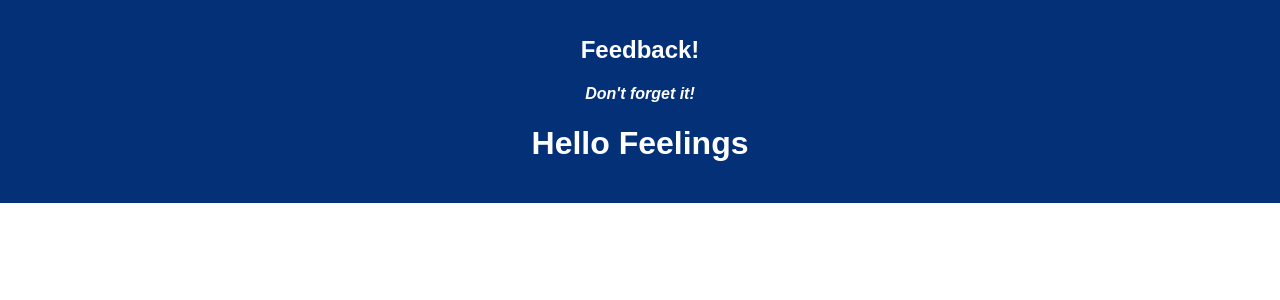
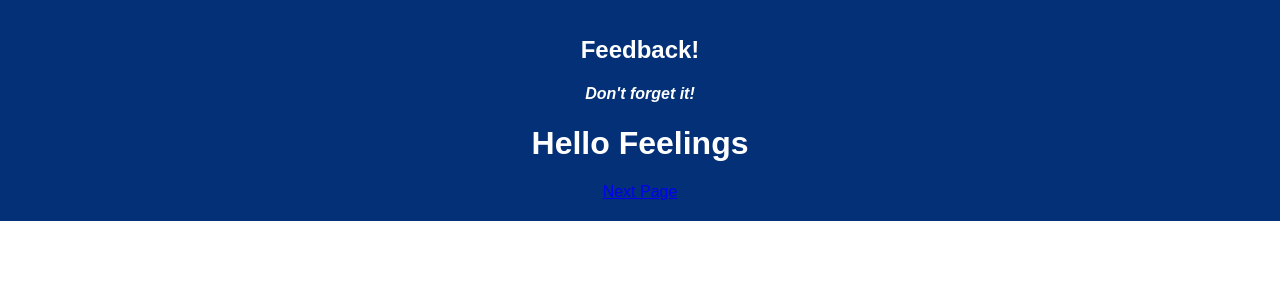
Before and after one commit to gvorvik/weekend-7-project, a React (Create React App) app: page / in a window 1280 px wide. Shown: the top 300 px of the page. Built offline with nearby package versions, Linux system fonts and the light colour scheme.

Commit message:
cycle through the routes in correct way using links

```diff
--- a/src/components/comments/comments.js
+++ b/src/components/comments/comments.js
@@ -2,6 +2,8 @@ import React, { Component } from 'react';
 import axios from 'axios';
 import {connect} from 'react-redux';
 import { BrowserRouter as Router, Route } from 'react-router-dom';
+import { Link } from 'react-router-dom';
+
 
 
 
@@ -10,6 +12,7 @@ class Comments extends Component {
     return (
       <div>
           <h1>Hello Comments</h1>
+          <Link to='/submission'>Next Page</Link>
       </div>
     );
   }
--- a/src/components/content/content.js
+++ b/src/components/content/content.js
@@ -2,6 +2,8 @@ import React, { Component } from 'react';
 import axios from 'axios';
 import {connect} from 'react-redux';
 import { BrowserRouter as Router, Route } from 'react-router-dom';
+import { Link } from 'react-router-dom';
+
 
 
 
@@ -10,6 +12,7 @@ class Content extends Component {
     return (
       <div>
           <h1>Hello Content</h1>
+          <Link to='/support'>Next Page</Link>
       </div>
     );
   }
--- a/src/components/feeling/feeling.js
+++ b/src/components/feeling/feeling.js
@@ -2,6 +2,8 @@ import React, { Component } from 'react';
 import axios from 'axios';
 import {connect} from 'react-redux';
 import { BrowserRouter as Router, Route } from 'react-router-dom';
+import { Link } from 'react-router-dom';
+
 
 
 
@@ -10,6 +12,7 @@ class Feeling extends Component {
     return (
       <div>
           <h1>Hello Feelings</h1>
+          <Link to='/content'>Next Page</Link>
       </div>
     );
   }
--- a/src/components/submission/submission.js
+++ b/src/components/submission/submission.js
@@ -2,6 +2,8 @@ import React, { Component } from 'react';
 import axios from 'axios';
 import {connect} from 'react-redux';
 import { BrowserRouter as Router, Route } from 'react-router-dom';
+import { Link } from 'react-router-dom';
+
 
 
 
@@ -10,6 +12,7 @@ class Submission extends Component {
     return (
       <div>
           <h1>Hello Submission</h1>
+          <Link to='/'>New Feedback</Link>
       </div>
     );
   }
--- a/src/components/support/support.js
+++ b/src/components/support/support.js
@@ -2,6 +2,8 @@ import React, { Component } from 'react';
 import axios from 'axios';
 import {connect} from 'react-redux';
 import { BrowserRouter as Router, Route } from 'react-router-dom';
+import { Link } from 'react-router-dom';
+
 
 
 
@@ -10,6 +12,7 @@ class Support extends Component {
     return (
       <div>
           <h1>Hello Support</h1>
+          <Link to='/comments'>Next Page</Link>
       </div>
     );
   }
```
